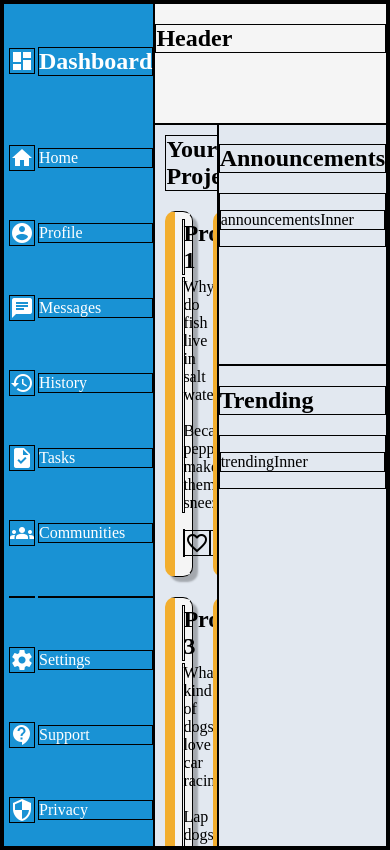
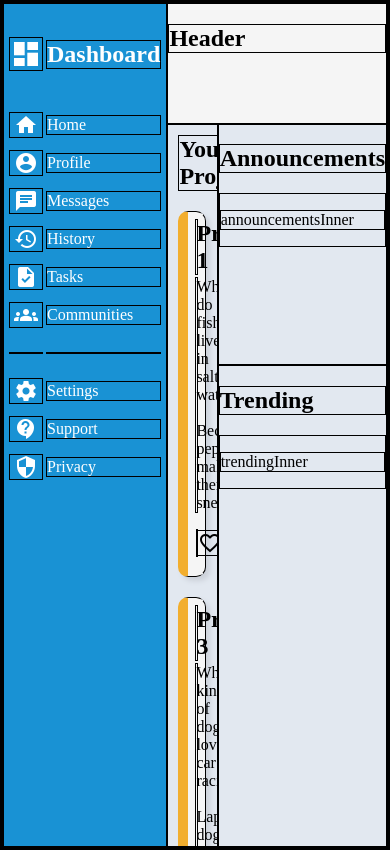
Before and after one commit to MWest352/Admin_Dashboard, a plain HTML site: page index.html in a window 390 px wide. Drawn offline with Linux system fonts and the light colour scheme.

Commit message:
updates to Display Section for better responsiveness

```diff
--- a/index.html
+++ b/index.html
@@ -10,6 +10,9 @@
 
   <!--FONT AND ICON LINKS-->
   <link href="https://fonts.googleapis.com/icon?family=Material+Icons" rel="stylesheet">
+  <link rel="preconnect" href="https://fonts.googleapis.com">
+  <link rel="preconnect" href="https://fonts.gstatic.com" crossorigin>
+  <link href="https://fonts.googleapis.com/css2?family=Roboto&display=swap" rel="stylesheet">
 
   <title>Dashboard</title>
 </head>
@@ -23,7 +26,7 @@
 
     <!--Dashboard Section-->
     <div class="dashboard">
-      <i class="material-icons">dashboard</i>
+      <i class="material-icons" id="dashboardIcon">dashboard</i>
       <h2 class="dashboardH2">Dashboard</h2>
       <i class="material-icons">home</i>
       <div class="dashItem">Home</div>
--- a/style.css
+++ b/style.css
@@ -8,6 +8,7 @@ body{
 *{
   border:1px solid black
 }
+
 
 /* Main Container */
 .mainContainer{
@@ -27,11 +28,13 @@ body{
 background-color: #E2E8F0;
 }
 
+
 /* Header Section */
 .header{
   background-color: whitesmoke;
   grid-area: header;
 }
+
 
 /* Dashboard Section */
 .dashboard{
@@ -40,11 +43,16 @@ background-color: #E2E8F0;
   color: white;
   display: grid;
   grid-template-columns: .2fr 1fr;
+  grid-template-rows: 100px 35px 35px 35px 35px 35px 35px 35px 35px 35px 35px  ;
   padding-left: 5px;
+  padding-right: 5px;
   align-items: center;
   gap: 3px;
 }
 
+#dashboardIcon{
+  font-size: xx-large;
+}
 
 
 /* Project Section */
@@ -78,7 +86,7 @@ background-color: #E2E8F0;
   border-left: 10px solid #F2AE2E;
   border-radius: 10px;
   background-color: whitesmoke;
-  box-shadow: 5px 5px 2px rgba(0, 0, 0, 0.274);
+  box-shadow: 4px 4px 5px #CCD1D9;
   max-height: 350px;
 }
 
@@ -107,6 +115,7 @@ background-color: #E2E8F0;
   grid-area: announcements;
 }
 
+
 /* Trending Section */
 .trending{
   grid-area: trending;
```
